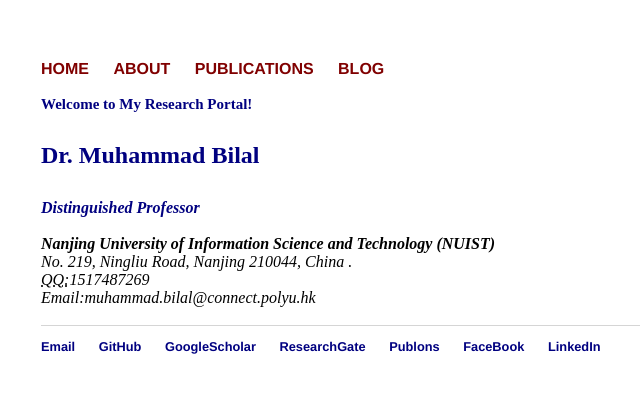
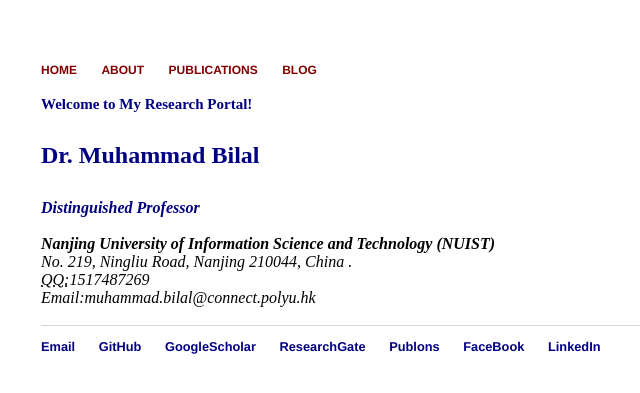
Before and after one commit to rs-DrBilal/rsbilal.github.io, a Jekyll site: the page built from index.html, in a window 1280 px wide. Shown: the top 393 px of the page, without its empty margins (151-791 px from the left). Built offline with Jekyll 4.4.1, drawn with Linux system fonts in a browser that asks for light colours.

Commit message:
Update default.html

```diff
--- a/_layouts/default.html
+++ b/_layouts/default.html
@@ -10,10 +10,10 @@
   <body>
     <nav>
 <ul>
-<li><a href="/" style="color: maroon">HOME</a></li>
-<li><a href="/about" style="color: maroon">ABOUT</a></li>
-<li><a href="/publications" style="color: maroon">PUBLICATIONS</a></li>
-<li><a href="/blog" style="color: maroon">BLOG</a></li>
+<li><a href="/" style="color:maroon; font-size:12px"><strong>HOME</strong></a></li>
+<li><a href="/about" style="color:maroon; font-size:12px"> <strong>ABOUT</strong></a></li>
+<li><a href="/publications" style="color:maroon; font-size:12px"> <strong>PUBLICATIONS</strong></a></li>
+<li><a href="/blog" style="color: maroon; font-size:12px"> <strong>BLOG</strong></a></li>
 </ul>
     </nav>
 <div class="container">
```
